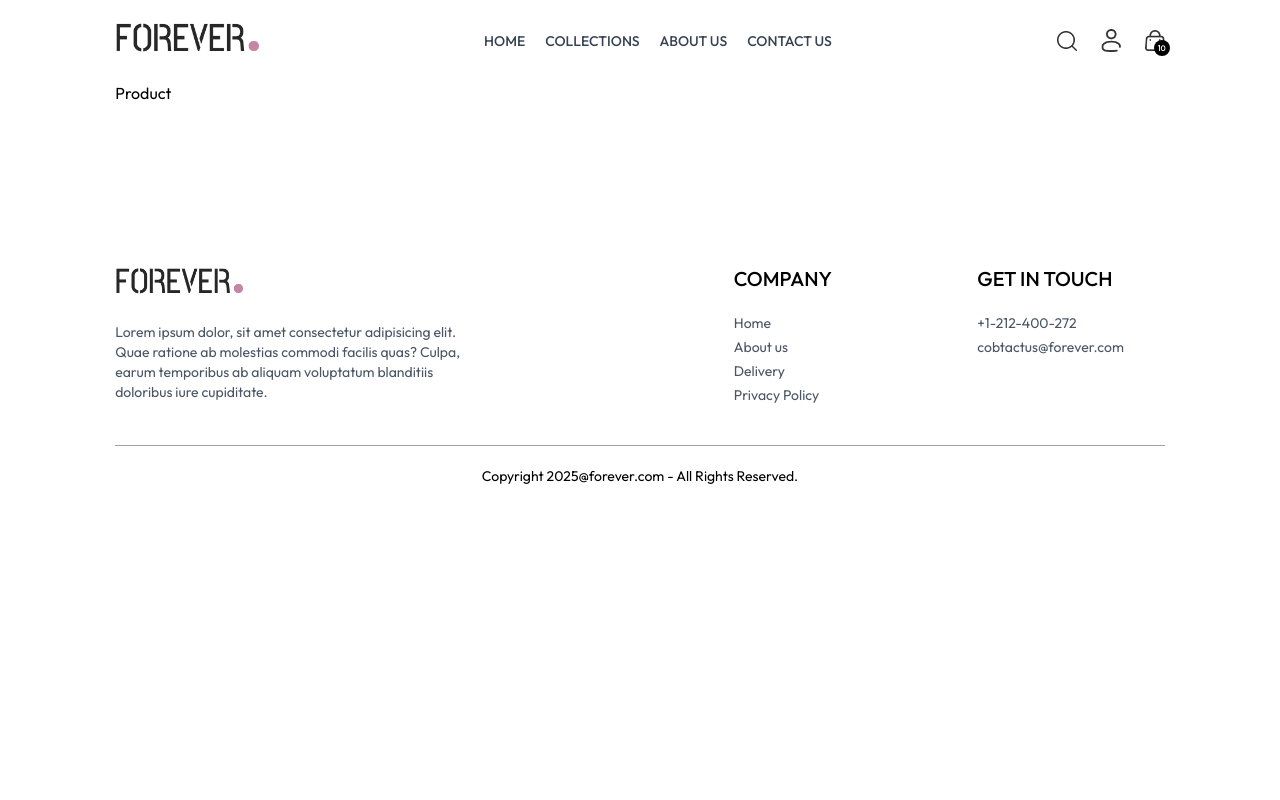
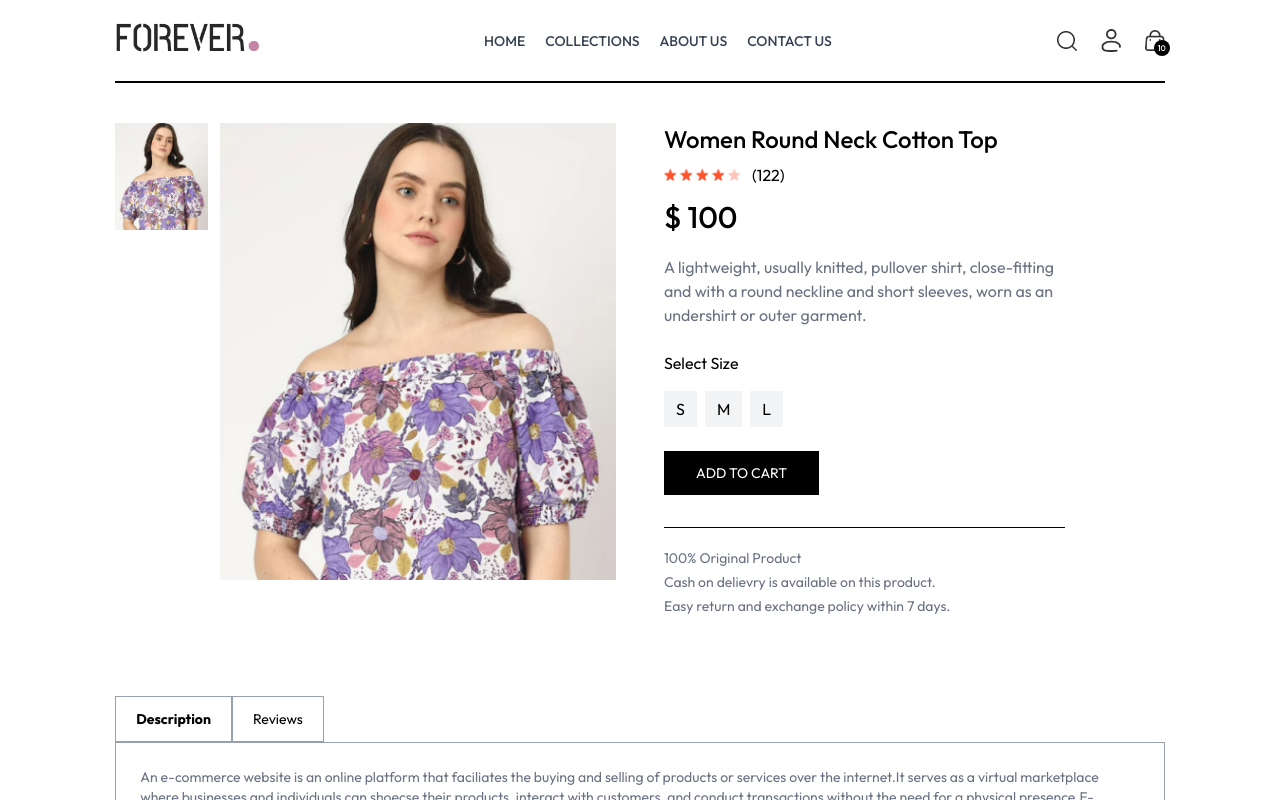
Before and after one commit to P-J-Looser/E-Commerce_webapp, a React (Vite) app in the folder frontend/: page /product/aaaaa in a window 1280 px wide. Shown: the top 800 px of the page. Built offline with nearby package versions, Linux system fonts and the light colour scheme.

Commit message:
'collections_description'

```diff
--- a/frontend/src/index.css
+++ b/frontend/src/index.css
@@ -15,6 +15,9 @@
     display: block;
 }
 
+::-webkit-scrollbar {
+  display: none;
+}
 
 @media (max-width:640px) {
   a.active {
--- a/frontend/src/pages/Collection.jsx
+++ b/frontend/src/pages/Collection.jsx
@@ -65,7 +65,7 @@
 
     useEffect(() => {
         applyFilter();
-    }, [category, subCategory, sortType, search, products]);
+    }, [category, subCategory, sortType, search, showSearch, products]);
 
 
 
@@ -171,7 +171,7 @@
             {/* { Right Side } */}
 
             <div className="flex-1">
-                <div className="flex justify-between  text-base sm:text-xl mb-4">
+                <div className="flex justify-between text-base sm:text-xl mb-4">
                     <Title text1={"ALL"} text2={"COLLECTIONS"} />
                     {/* {Product Sort } */}
                     <select
--- a/frontend/src/pages/Product.jsx
+++ b/frontend/src/pages/Product.jsx
@@ -1,9 +1,106 @@
-import React from 'react'
+import React, { useContext, useEffect, useState } from "react";
+import { useParams } from "react-router-dom";
+import { ShopContext } from "../context/ShopContext";
+import { assets } from "../assets/frontend_assets/assets";
 
 const Product = () => {
-  return (
-    <div>Product</div>
-  )
-}
+  const { productId } = useParams();
+  const { products, currency } = useContext(ShopContext);
+  const [productData, setProductData] = useState(false);
+  const [image, setImage] = useState("");
+  const [size, setSize] = useState('');
 
-export default Product
+  const fetchProductData = async () => {
+    products.map((item) => {
+      if (item._id === productId) {
+        setProductData(item);
+        setImage(item.image[0]);
+        return null;
+      }
+    });
+  };
+
+  useEffect(() => {
+    fetchProductData();
+  }, [productId, products]);
+
+  return productData ? (
+    <div className="border-t-2 pt-10 transition-opacity ease-in duration-500 opacity-100">
+      {/* Product Data  */}
+      <div className="flex gap-12 sm:gap-12 flex-col sm:flex-row ">
+        {/* product Images  */}
+        <div className="flex-1 flex flex-col-reverse gap-3 sm:flex-row">
+          <div className="flex sm:flex-col overflow-x-auto sm:overflow-y-scroll justify-between sm:justify-normal sm:w-[18.7%] w-full">
+            {productData.image.map((item, index) => (
+              <img
+                onClick={() => setImage(item)}
+                key={index}
+                src={item}
+                alt="product_images"
+                className="w-[24%] sm:w-full sm:mb-3 flex-shrink-0 cursor-pointer"
+              />
+            ))}
+          </div>
+
+          <div className="w-full sm:w-[80%]">
+            <img className="w-full h-auto" src={image} alt="cur_image" />
+          </div>
+        </div>
+
+        {/* Product Info  */}
+
+        <div className="flex-1">
+          <h1 className="font-medium text-2xl">{productData.name}</h1>
+          <div className="flex items-center gap-1 mt-2">
+            <img src={assets.star_icon} alt="star" className="w-3" />
+            <img src={assets.star_icon} alt="star" className="w-3" />
+            <img src={assets.star_icon} alt="star" className="w-3" />
+            <img src={assets.star_icon} alt="star" className="w-3" />
+            <img src={assets.star_dull_icon} alt="no_star" className="w-3" />
+            <p className="pl-2">(122)</p>
+          </div>
+          <p className="mt-3 text-3xl font-medium">
+            {currency} {productData.price}
+          </p>
+          <p className="mt-5 text-gray-500 sm:w-4/5">
+            {productData.description}
+          </p>
+          <div className="flex flex-col gap-4 my-6">
+            <p>Select Size</p>
+            <div className="flex gap-2">
+              {
+                productData.sizes.map((item, inedx) => (
+                  <button onClick={()=>setSize(item)} key={inedx} className={`py-1.5 px-3 cursor-pointer bg-gray-100 ${item === size ? 'border border-orange-500' : ''}`}>{item}</button>
+                ))
+              }
+            </div>
+          </div>
+          <button className="bg-black text-white px-8 py-3 text-sm active:bg-gray-700 cursor-pointer">ADD TO CART</button>
+          <hr className="mt-8 sm:w-4/5"></hr>
+          <div className="text-sm text-gray-500 mt-5 flex flex-col gap-1">
+            <p>100% Original Product</p>
+            <p>Cash on delievry is available on this product.</p>
+            <p>Easy return and exchange policy within 7 days.</p>
+          </div>
+        </div>
+      </div>
+
+      {/* Description & review section  */}
+      <div className="mt-20">
+        <div className="flex">
+          <b className="border border-gray-400 px-5 py-3 text-sm">Description</b>
+          <p className="border border-gray-400 px-5 py-3 text-sm">Reviews</p>
+        </div>
+        <div className="flex flex-col gap-4 border border-gray-400 px-6 py-6 text-sm text-gray-500">
+          <p>An e-commerce website is an online platform that faciliates the buying and selling of products or services over the internet.It serves as a virtual marketplace where businesses and individuals can shoecse their products, interact with customers, and conduct transactions without the need for a physical presence.E-commerce have gain popularity due to their convenience, accessiblity, and the global reach they offer</p>
+          <p>E-coomerce websites typically display product or services along with the detailed descriptions, images, prices and any available variations (e.g., sizes, colors). Each product usually has its own dedicated page with relevant information.</p>
+        </div>
+      </div>
+
+    </div>
+  ) : (
+    <div className="opactiy-0"></div>
+  );
+};
+
+export default Product;
```
